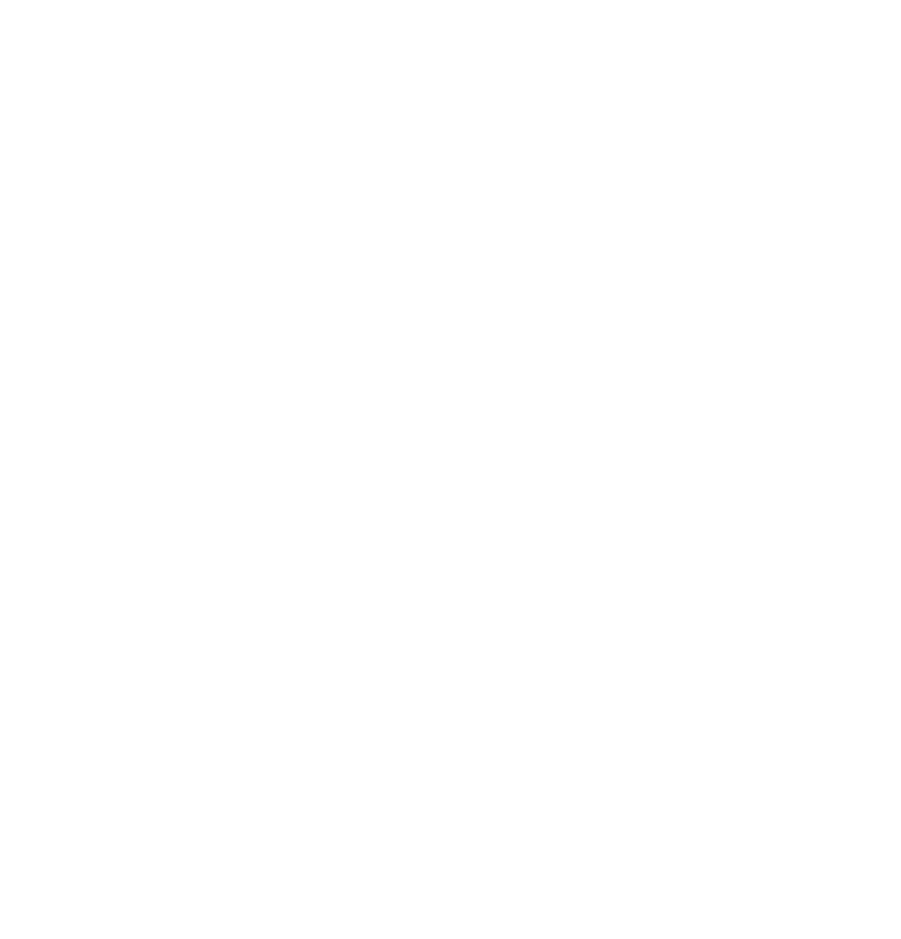
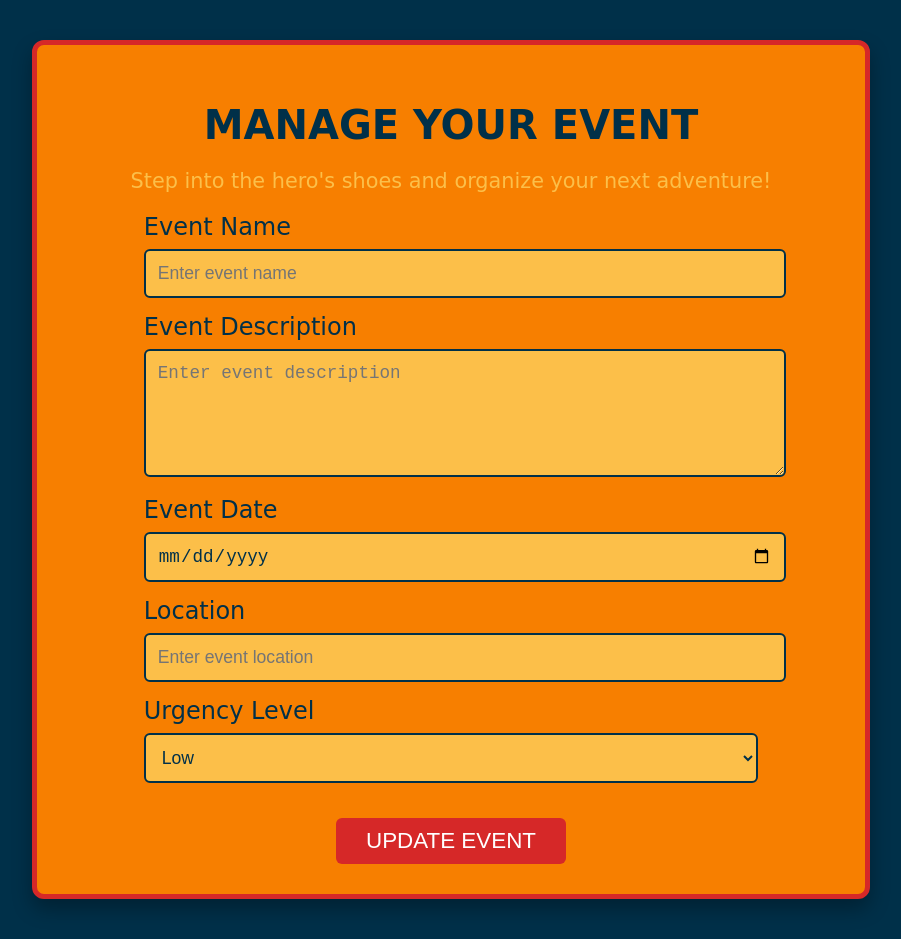
Before and after one commit to TanT246/volunteering-project, a React (Create React App) app: page /event-manager in a window 1280 px wide. Before the commit this address had no page. Shown: the whole page, without its empty margins (189-1090 px from the left). Before the commit the page ends 800 px from the top, so only its background shows below. Built offline with nearby package versions, Linux system fonts and the light colour scheme.

Commit message:
Event Management form

```diff
--- a/src/App.js
+++ b/src/App.js
@@ -5,6 +5,7 @@
 import VolunteerMatchingForm from './Pages/VolunteerMatchingForm'; // Importing the path for the Volunteer Matching Form
 import Home from './Pages/Home'; //import home page from /pages
 import UserRegistrationForm from './Pages/UserRegistrationForm';
+import EventManager from './Pages/EventManager';
 
 function App() {
   return (
@@ -18,6 +19,7 @@
           <Route path="/UserRegistrationForm" element={<UserRegistrationForm />} />
           {/* Define the route for the Volunteer Matching Form page */}
           <Route path="/volunteer-match" element={<VolunteerMatchingForm />} />
+          <Route path="/event-manager" element={<EventManager />} />
         </Routes>
       </div>
     </Router>
--- /dev/null
+++ b/src/Pages/EventManager.css
@@ -0,0 +1,93 @@
+/* EventManager.css */
+body {
+    background-color: #003049; /* Dark blue background from your palette */
+    font-family: 'Comic Sans MS', sans-serif;
+    color: #fcbf49; /* Bright yellow text */
+  }
+
+  .event-manager-container {
+    width: 60%;
+    margin: 40px auto;
+    padding: 30px;
+    background: #f77f00; /* Use the vibrant orange for background */
+    border: 5px solid #d62828; /* Red borders give a strong comic book vibe */
+    border-radius: 12px;
+    box-shadow: 0 10px 20px rgba(0, 0, 0, 0.3);
+    text-align: center;
+  }
+
+  .manager-heading h1 {
+    color: #003049; /* Bright green for headings */
+    font-size: 2.5rem;
+    text-transform: uppercase;
+    margin-bottom: 15px;
+  }
+
+  .manager-heading p {
+    font-size: 1.3rem;
+    margin-bottom: 20px;
+    color: #fcbf49; /* Subtitle with yellow */
+  }
+
+  .event-manager-form {
+    display: flex;
+    flex-direction: column;
+    align-items: center;
+  }
+
+  .event-manager-form .form-group {
+    width: 80%;
+    margin-bottom: 15px;
+    text-align: left;
+  }
+
+  .event-manager-form .form-group label {
+    display: block;
+    font-size: 1.5rem;
+    color: #003049; /* Green for labels */
+    margin-bottom: 8px;
+  }
+
+  .event-manager-form .form-group input,
+  .event-manager-form .form-group textarea,
+  .event-manager-form .form-group select {
+    width: 100%;
+    padding: 12px;
+    border: 2px solid #003049; /* Use the dark blue for inputs */
+    border-radius: 6px;
+    font-size: 1.1rem;
+    background-color: #fcbf49; /* Yellow background for input fields */
+    color: #003049;
+  }
+
+  .event-manager-form .form-group textarea {
+    height: 100px;
+  }
+
+  .event-manager-form .form-group input:focus,
+  .event-manager-form .form-group textarea:focus,
+  .event-manager-form .form-group select:focus {
+    outline: none;
+    border-color: #d62828; /* Red border on focus */
+  }
+
+  .submit-button {
+    background-color: #d62828; /* Bright red button */
+    color: #fff;
+    padding: 10px 30px;
+    border: none;
+    font-size: 1.4rem;
+    cursor: pointer;
+    border-radius: 6px;
+    transition: background-color 0.3s ease;
+    text-transform: uppercase;
+    margin-top: 20px;
+  }
+
+  .submit-button:hover {
+    background-color: #003049; /* Dark blue hover effect */
+  }
+
+  .submit-button:active {
+    transform: scale(0.98);
+  }
--- /dev/null
+++ b/src/Pages/EventManager.js
@@ -0,0 +1,48 @@
+import React from 'react';
+import './EventManager.css';  // Import the CSS for styling
+
+const EventManager = () => {
+  return (
+    <div className="event-manager-container">
+      <div className="manager-heading">
+        <h1>Manage Your Event</h1>
+        <p>Step into the hero's shoes and organize your next adventure!</p>
+      </div>
+
+      <form className="event-manager-form">
+        <div className="form-group">
+          <label>Event Name</label>
+          <input type="text" placeholder="Enter event name" maxLength="100" required />
+        </div>
+
+        <div className="form-group">
+          <label>Event Description</label>
+          <textarea placeholder="Enter event description" required></textarea>
+        </div>
+
+        <div className="form-group">
+          <label>Event Date</label>
+          <input type="date" required />
+        </div>
+
+        <div className="form-group">
+          <label>Location</label>
+          <input type="text" placeholder="Enter event location" required />
+        </div>
+
+        <div className="form-group">
+          <label>Urgency Level</label>
+          <select required>
+            <option>Low</option>
+            <option>Medium</option>
+            <option>High</option>
+          </select>
+        </div>
+
+        <button type="submit" className="submit-button">Update Event</button>
+      </form>
+    </div>
+  );
+};
+
+export default EventManager;
```
